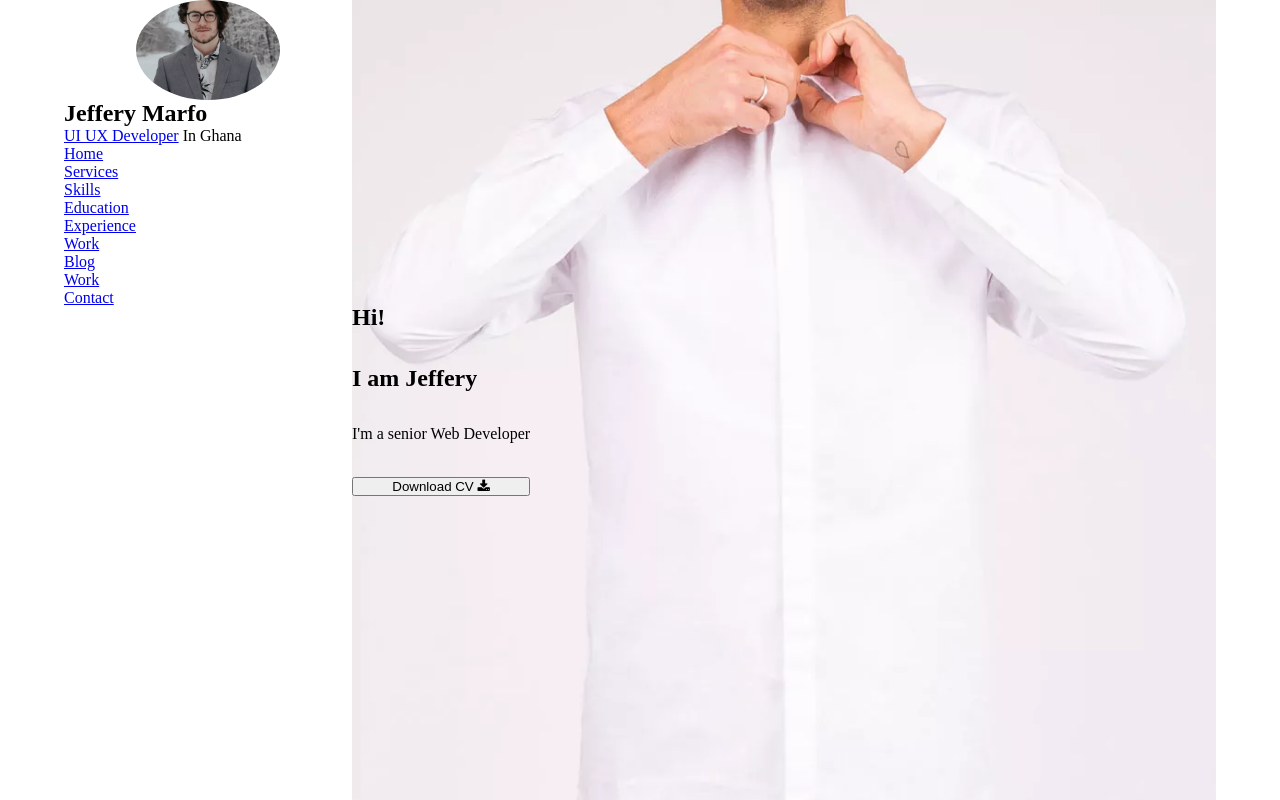
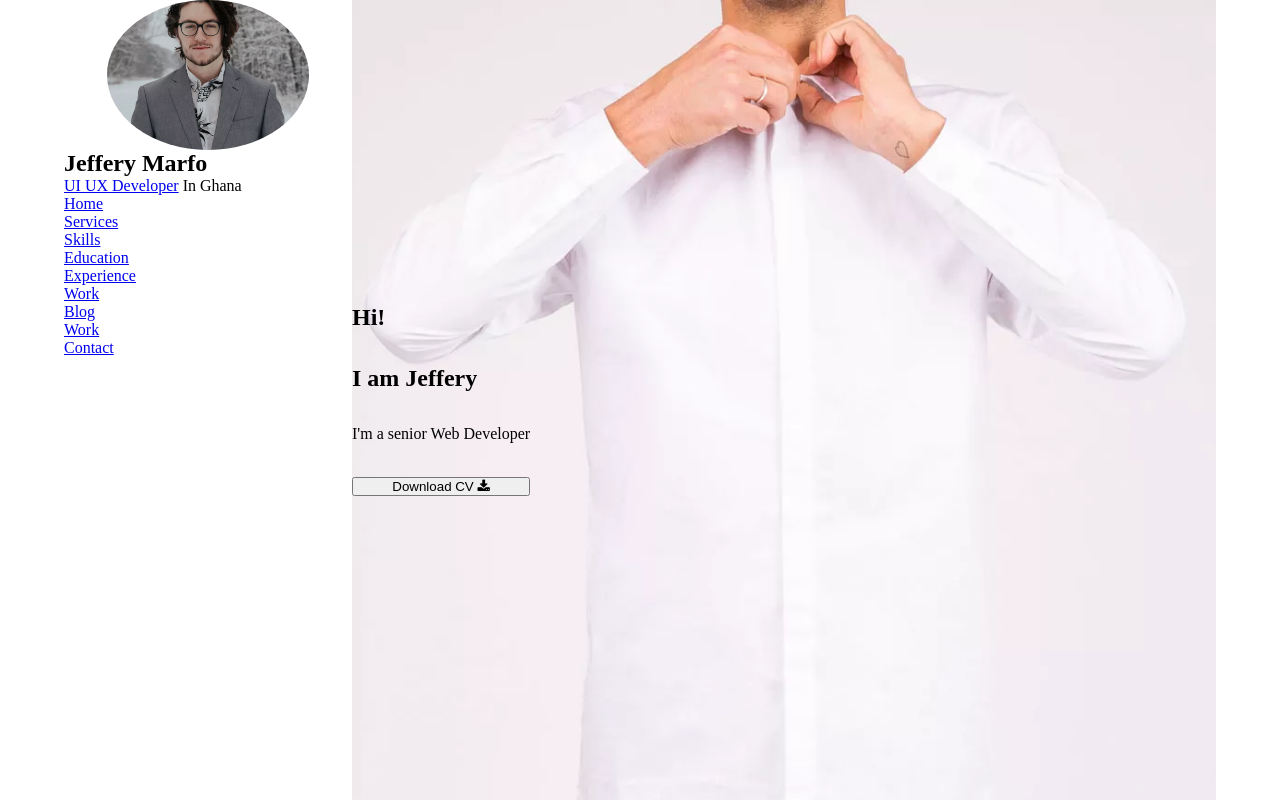
Before and after one commit to jeffery-marfo/portfolio, a plain HTML site: page index.html in a window 1280 px wide. Drawn offline with Linux system fonts and the light colour scheme.

Commit message:
third commit

```diff
--- a/css/style.css
+++ b/css/style.css
@@ -11,8 +11,8 @@
 }
 
 .Avatar {
-  height: 100px;
-  width: 50%;
+  height: 150px;
+  width: 70%;
   margin: auto;
   background-image: url(/Images/Avatar.png);
   background-position: center;
```
